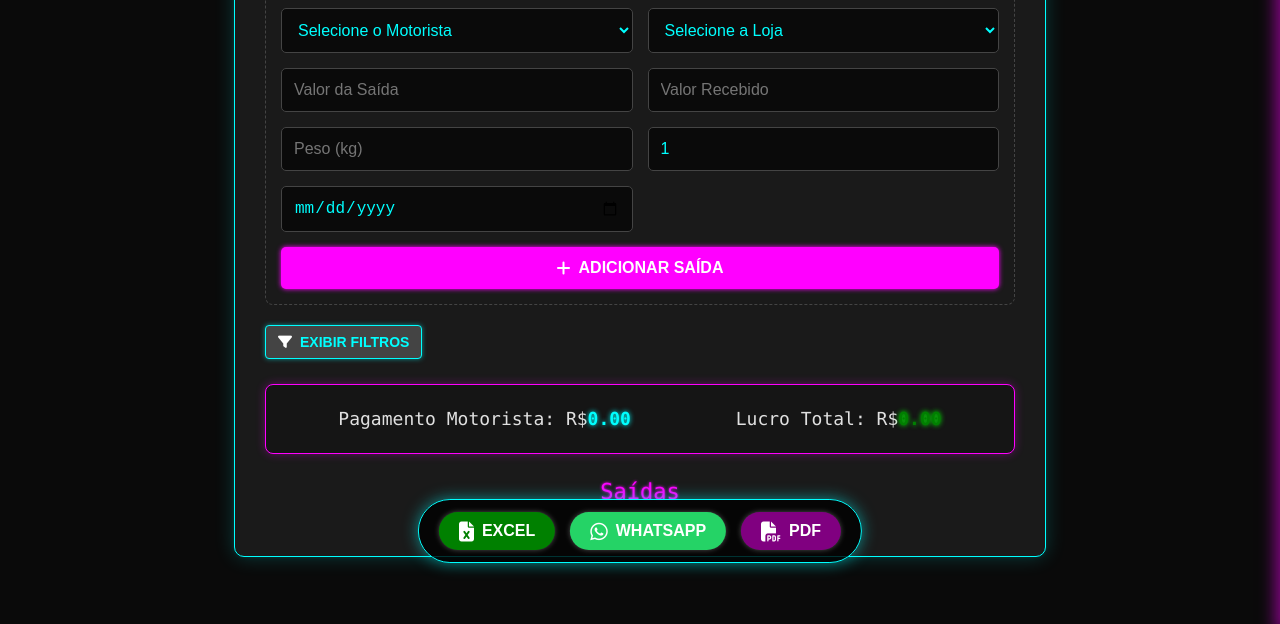
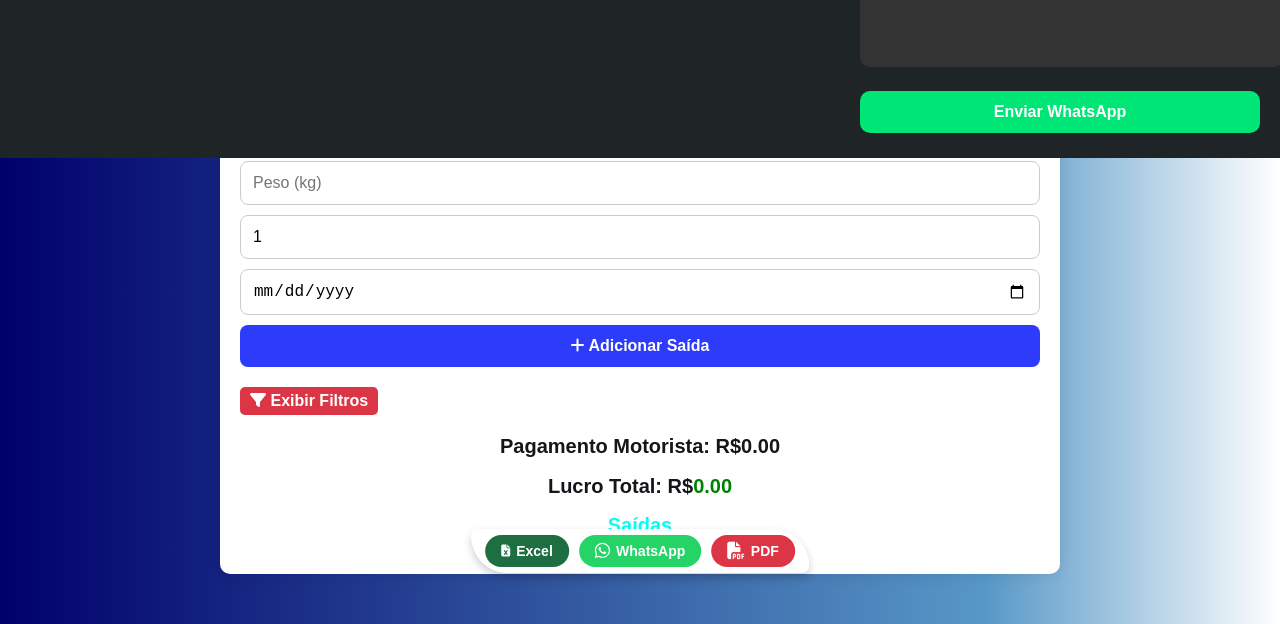
Before and after one commit to leandrocirilojs/CadastroSaidasTenda, a plain HTML site: page index.html in a window 1280 px wide. Shown: the part 217-841 px from the top of the page. Before the commit the page ends 814 px from the top, so only its background shows below. Drawn offline with nearby package versions, Linux system fonts and the light colour scheme.

Commit message:
Update index.html

```diff
--- a/index.html
+++ b/index.html
@@ -8,7 +8,7 @@
 
     <meta name="viewport" content="width=device-width, initial-scale=1.0">
     <title>Controle de Saídas MRL</title>
-    <link rel="stylesheet" href="styles_futuristic.css">
+    <link rel="stylesheet" href="styles.css">
 <link rel="stylesheet" href="https://cdnjs.cloudflare.com/ajax/libs/font-awesome/6.5.1/css/all.min.css">
 
 
```
